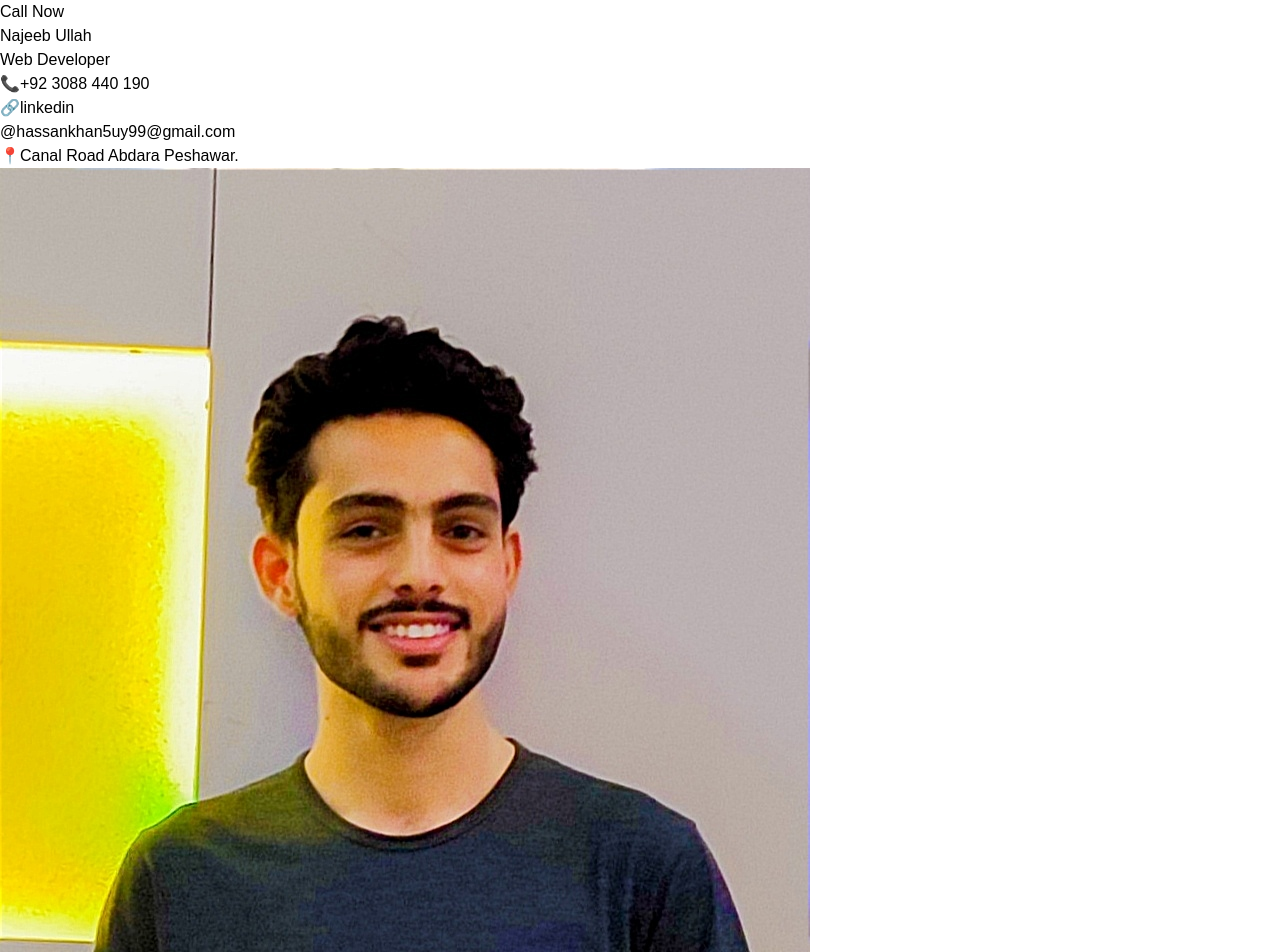
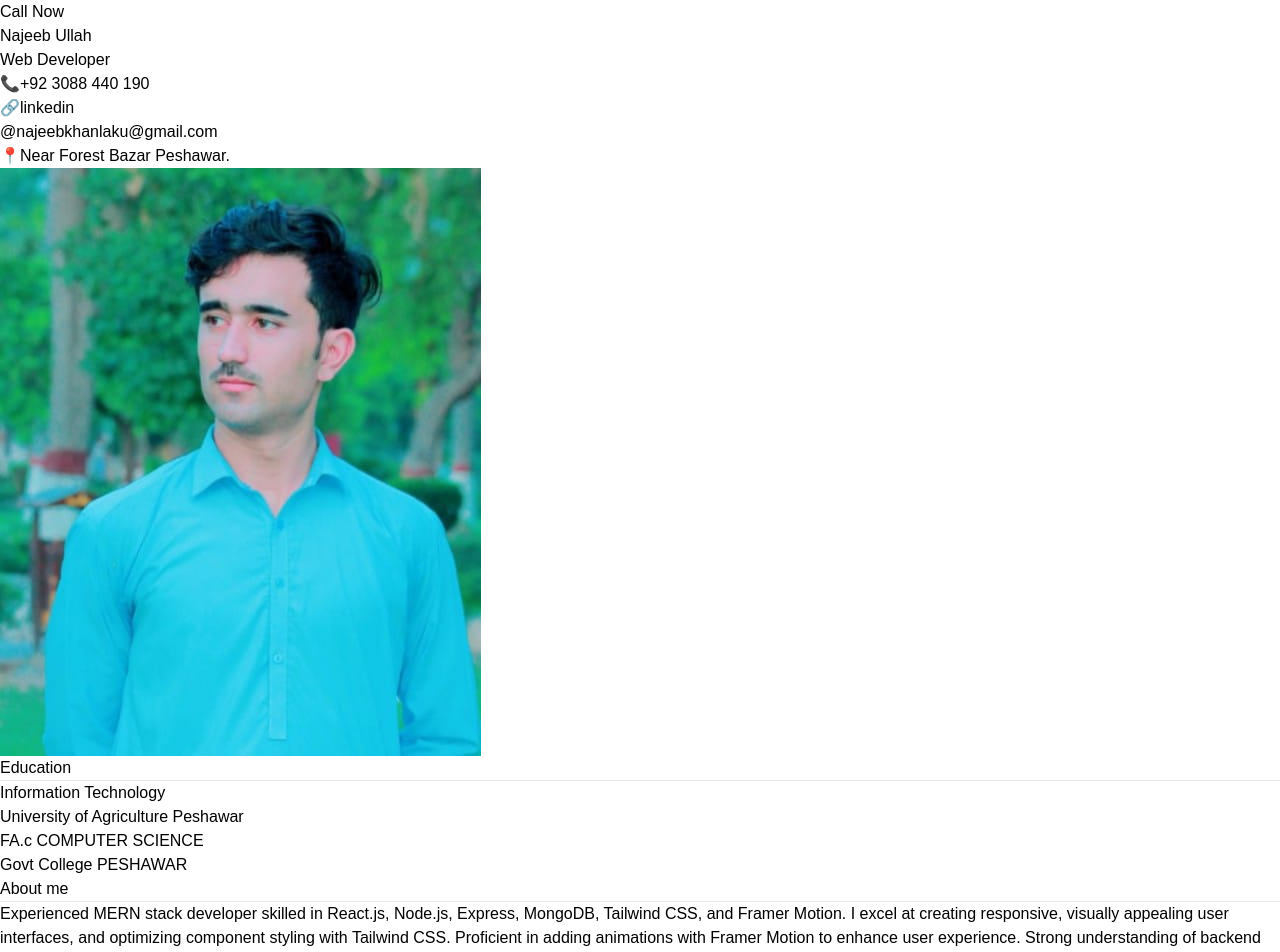
Before and after one commit to NAJEEBKHAN123/Najeeb-Khan, a React (Vite) app: page /Najeeb-Khan/resume in a window 1280 px wide. Shown: the part 120-1072 px from the top of the page. Built offline with nearby package versions, Linux system fonts and the light colour scheme; a web font is replaced by a local one.

Commit message:
update resume with mutliple coding

```diff
--- a/src/screens/Projects.jsx
+++ b/src/screens/Projects.jsx
@@ -1,7 +1,7 @@
 import React, { useEffect, useRef, useState } from "react";
 import { motion } from "framer-motion";
 import pro1img from "../assets/pro1.png";
-import pro2img from "../assets/pro2.png";
+import pro2img from "../assets/weatherapp.png";
 import codevenator from "../assets/codevenator.png";
 import ProjectItem from "./ProjectItem";
 
@@ -27,9 +27,9 @@ function Projects() {
     {
       id: 1,
       img: pro2img,
-      webLink: "https://racelookup.com/store",
-      title: "Race LookUp",
-      description:"A venture dedicated to organizing and facilitating competitionsandmarathons for individuals engaged in racing activities",
+      webLink: "https://weatherapp-1f43e.web.app/",
+      title: "Weather App",
+      description:"This is the simple weather app through which we find the weather of the any city by name.",
     },
     {
       id: 2,
--- a/src/screens/Resume.jsx
+++ b/src/screens/Resume.jsx
@@ -1,6 +1,6 @@
 import React, { useEffect, useRef } from "react";
 import gsap from "gsap";
-import cvImg from "../assets/main2imge.jpg";
+import cvImg from "../assets/mainPicc.jpg";
 import { useGSAP } from "@gsap/react";
 
 const Resume = () => {
@@ -33,16 +33,16 @@ const Resume = () => {
   }, []);
 
   const handleEmailClick = () => {
-    window.location.href = "mailto:hassankhan5uy99@gmail.com";
+    window.location.href = "mailto:najeebkhanlaku@gmail.com";
   };
 
   const handlePhoneClick = () => {
-    window.location.href = "tel:+923132402444";
+    window.location.href = "tel:+923088440190";
   };
 
   const handleLinkedInClick = () => {
     window.open(
-      "https://www.linkedin.com/in/muhammad-hassan-76a17b272/",
+      "https://www.linkedin.com/in/najeeb-khan90/?utm_source=share&utm_campaign=share_via&utm_content=profile&utm_medium=android_app",
       "_blank"
     );
   };
@@ -50,13 +50,13 @@ const Resume = () => {
   const educationData = [
     {
       id: 1,
-      subject: "SOFTWARE ENG",
-      school: "ISLAMIA COLLEGE UNIVERSITY PESHAWAR",
+      subject: "Information Technology",
+      school: "University of Agriculture Peshawar",
     },
     {
       id: 2,
       subject: " FA.c COMPUTER SCIENCE",
-      school: "CITY COLLEGE OF SCIENCE AND ARTS PESHAWAR",
+      school: "Govt College PESHAWAR",
     },
   ];
 
@@ -96,13 +96,12 @@ const Resume = () => {
                 <span
                   className="ml-1 hover:underline hover:cursor-pointer text-blue-500"
                   onClick={handleEmailClick}
-                >
-                  hassankhan5uy99@gmail.com
+                >najeebkhanlaku@gmail.com
                 </span>
               </div>
               <div className="min-w-max">
                 <span>📍</span>
-                <span className="ml-1">Canal Road Abdara Peshawar.</span>
+                <span className="ml-1">Near Forest Bazar Peshawar.</span>
               </div>
             </div>
           </div>
@@ -150,7 +149,7 @@ const Resume = () => {
           <div className="skills">
             <h2 className="text-2xl font-semibold">Skills</h2>
             <hr className="w-[100%] h-1 bg-gray-800" />
-            <div className="flex mt-2 flex-wrap lg:w-[250px]">
+            <div className="flex mt-2 flex-wrap  lg:w-[250px]">
               {[
                 { id: 1, name: "HTML" },
                 { id: 2, name: "CSS" },
```
Also changed, not shown: src/assets/weatherapp.png (added).
